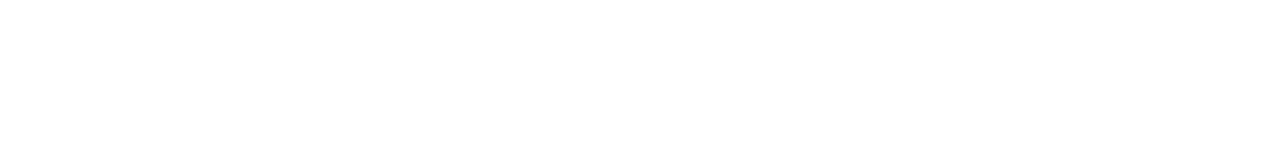
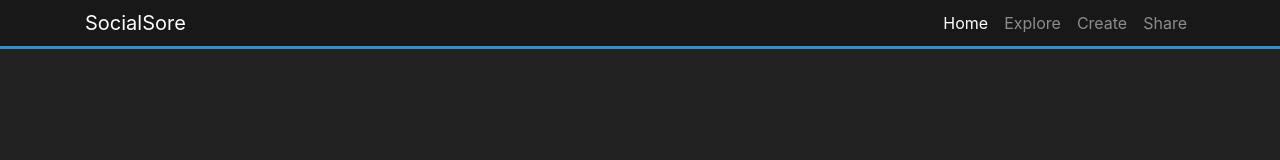
Before and after one commit to balazimichal/bootstrap-socialsoar, a plain HTML site: page index.html in a window 1280 px wide. Drawn offline with nearby package versions, Linux system fonts and the light colour scheme.

Commit message:
feat - navigation
Added navigation with responsive mobile navigation.

```diff
--- a/css/style.css
+++ b/css/style.css
@@ -0,0 +1,10 @@
+body {
+  background: #222;
+  color: #fff;
+}
+
+.navbar {
+  background: rgba(0, 0, 0, 0.3);
+  border-bottom: #338dce 3px solid;
+  padding: 0.2rem 1rem;
+}
--- a/index.html
+++ b/index.html
@@ -10,10 +10,41 @@
     <link rel="stylesheet" href="https://use.fontawesome.com/releases/v5.3.1/css/all.css" integrity="sha384-mzrmE5qonljUremFsqc01SB46JvROS7bZs3IO2EmfFsd15uHvIt+Y8vEf7N7fWAU"
         crossorigin="anonymous">
     <link rel="stylesheet" href="css/style.css">
-    <title>Bootstrap Theme</title>
+    <title>Social Sore</title>
 </head>
 
 <body>
+    <nav class="navbar navbar-expand-md navbar-dark">
+        <div class="container">
+            <a class="navbar-brand" href="#">
+                SocialSore
+            </a>
+            <button class="navbar-toggler" type="button" data-toggle="collapse" data-target="#navbarNav" aria-controls="navbarNav"
+                aria-expanded="false" aria-label="Toggle navigation">
+                <span class="navbar-toggler-icon"></span>
+            </button>
+            <div class="collapse navbar-collapse" id="navbarNav">
+                <ul class="navbar-nav ml-auto">
+                    <li class="nav-item active">
+                        <a class="nav-link" href="#home">Home <span class="sr-only">(current)</span></a>
+                    </li>
+                    <li class="nav-item">
+                        <a class="nav-link" href="#explore">Explore</a>
+                    </li>
+                    <li class="nav-item">
+                        <a class="nav-link" href="#create">Create</a>
+                    </li>
+                    <li class="nav-item">
+                        <a class="nav-link" href="#share">Share</a>
+                    </li>
+
+                </ul>
+            </div>
+        </div>
+    </nav>
+
+
+
 
     <script src="https://code.jquery.com/jquery-3.3.1.slim.min.js" integrity="sha384-q8i/X+965DzO0rT7abK41JStQIAqVgRVzpbzo5smXKp4YfRvH+8abtTE1Pi6jizo"
         crossorigin="anonymous"></script>
```
